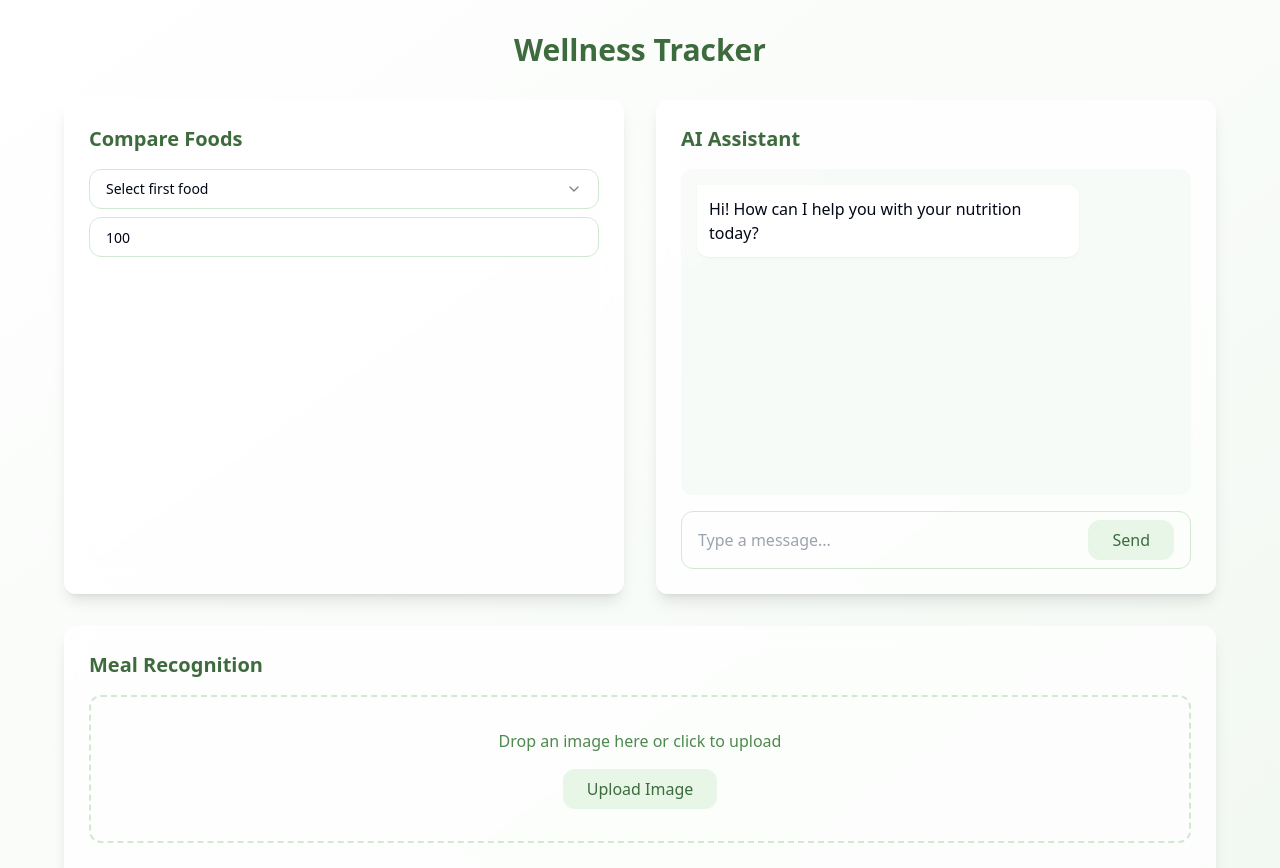
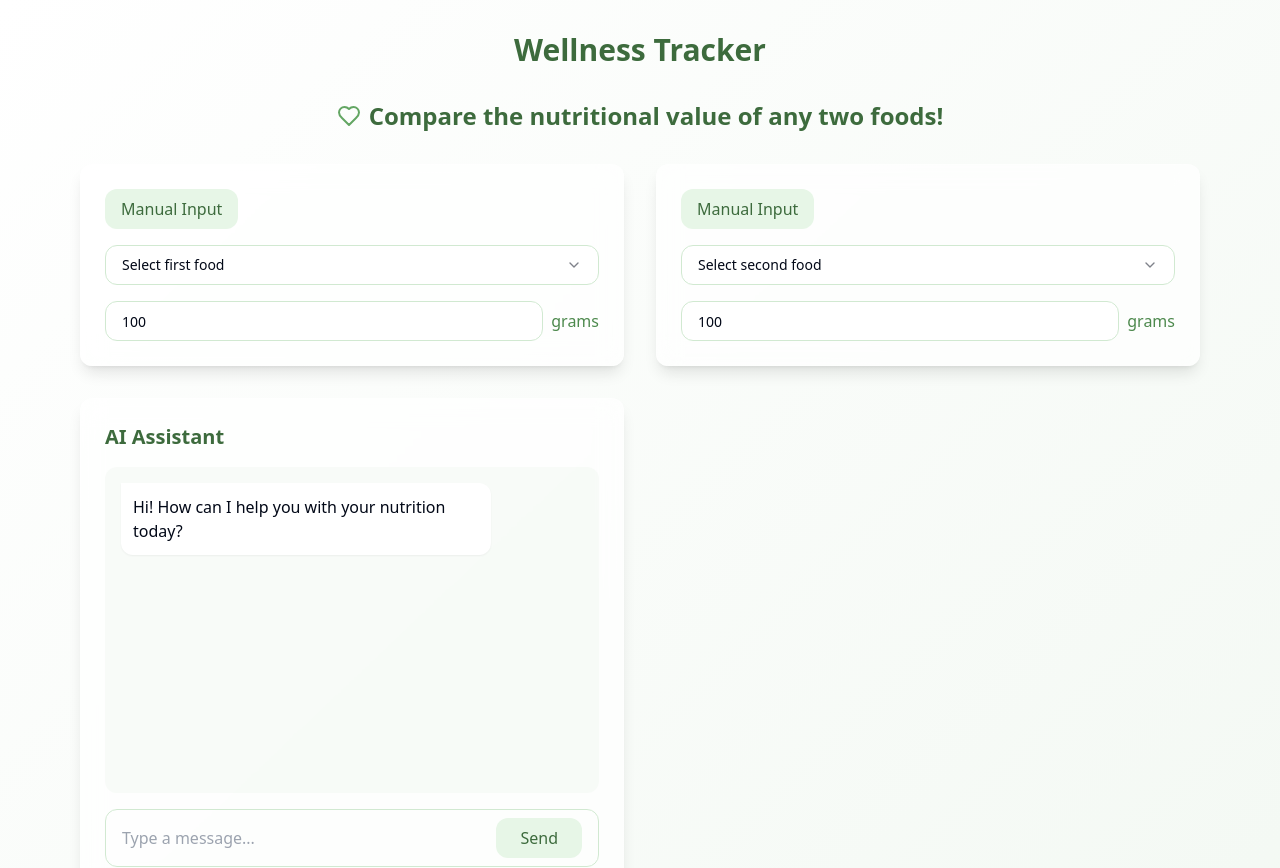
Before and after one commit to ZProX855/nourishly-welltrack, a React (Vite) app: page / in a window 1280 px wide. Shown: the top 868 px of the page. Built offline with nearby package versions, Linux system fonts and the light colour scheme.

Commit message:
Refactor UI components
Improve the visual style and consistency of the UI components to match the design of other website components.

```diff
--- /dev/null
+++ b/src/components/ui/progress-bar.tsx
@@ -0,0 +1,28 @@
+
+import { cn } from "@/lib/utils";
+
+interface ProgressBarProps {
+  value: number;
+  max: number;
+  label: string;
+  className?: string;
+}
+
+export const ProgressBar = ({ value, max, label, className }: ProgressBarProps) => {
+  const percentage = Math.min((value / max) * 100, 100);
+
+  return (
+    <div className="space-y-1.5">
+      <div className="flex justify-between text-sm">
+        <span className="text-wellness-700">{label}</span>
+        <span className="text-wellness-600">{value}g</span>
+      </div>
+      <div className={cn("h-2 w-full bg-wellness-100 rounded-full", className)}>
+        <div
+          className="h-full bg-wellness-500 rounded-full transition-all duration-500 ease-out"
+          style={{ width: `${percentage}%` }}
+        />
+      </div>
+    </div>
+  );
+};
--- a/src/pages/Index.tsx
+++ b/src/pages/Index.tsx
@@ -1,16 +1,8 @@
-
 import { Layout } from "@/components/Layout";
 import { useState } from "react";
 import { Card } from "@/components/ui/card";
-import {
-  Table,
-  TableHeader,
-  TableBody,
-  TableRow,
-  TableHead,
-  TableCell,
-} from "@/components/ui/table";
 import { Input } from "@/components/ui/input";
+import { Heart } from "lucide-react";
 import {
   Select,
   SelectContent,
@@ -18,6 +10,7 @@ import {
   SelectTrigger,
   SelectValue,
 } from "@/components/ui/select";
+import { ProgressBar } from "@/components/ui/progress-bar";
 
 interface NutritionalInfo {
   calories: number;
@@ -33,7 +26,6 @@ const Index = () => {
   const [weight1, setWeight1] = useState("100");
   const [weight2, setWeight2] = useState("100");
 
-  // Placeholder data - would be replaced with actual API data
   const foodOptions = [
     { value: "chicken", label: "Chicken Breast", category: "Protein" },
     { value: "rice", label: "Brown Rice", category: "Carbs" },
@@ -50,7 +42,7 @@ const Index = () => {
     yogurt: { calories: 59, protein: 10, carbs: 3.6, fat: 0.4, fiber: 0 },
   };
 
-  const NutritionalTable = ({ foodId, weight }: { foodId: string; weight: string }) => {
+  const NutritionalProgress = ({ foodId, weight }: { foodId: string; weight: string }) => {
     if (!foodId) return null;
     const baseInfo = mockNutritionalInfo[foodId];
     if (!baseInfo) return null;
@@ -65,48 +57,38 @@ const Index = () => {
     };
 
     return (
-      <Table>
-        <TableHeader>
-          <TableRow>
-            <TableHead className="w-[200px]">Nutrient</TableHead>
-            <TableHead>Amount</TableHead>
-          </TableRow>
-        </TableHeader>
-        <TableBody>
-          <TableRow>
-            <TableCell>Calories</TableCell>
-            <TableCell>{info.calories} kcal</TableCell>
-          </TableRow>
-          <TableRow>
-            <TableCell>Protein</TableCell>
-            <TableCell>{info.protein}g</TableCell>
-          </TableRow>
-          <TableRow>
-            <TableCell>Carbohydrates</TableCell>
-            <TableCell>{info.carbs}g</TableCell>
-          </TableRow>
-          <TableRow>
-            <TableCell>Fat</TableCell>
-            <TableCell>{info.fat}g</TableCell>
-          </TableRow>
-          <TableRow>
-            <TableCell>Fiber</TableCell>
-            <TableCell>{info.fiber}g</TableCell>
-          </TableRow>
-        </TableBody>
-      </Table>
+      <div className="space-y-6 mt-4">
+        <h3 className="text-lg font-medium text-wellness-700">Enter a food</h3>
+        <div className="space-y-4">
+          <div className="flex justify-between text-sm">
+            <span className="text-wellness-700">Calories</span>
+            <span className="text-wellness-600">{info.calories} kcal</span>
+          </div>
+          <ProgressBar value={info.protein} max={50} label="Protein" className="bg-wellness-100" />
+          <ProgressBar value={info.carbs} max={100} label="Carbs" className="bg-wellness-100" />
+          <ProgressBar value={info.fat} max={40} label="Fat" className="bg-wellness-100" />
+          <ProgressBar value={info.fiber} max={30} label="Fiber" className="bg-wellness-100" />
+        </div>
+      </div>
     );
   };
 
   return (
     <Layout>
-      <div className="grid grid-cols-1 md:grid-cols-2 gap-8 max-w-6xl mx-auto">
+      <div className="max-w-6xl mx-auto px-4">
+        <div className="flex items-center justify-center gap-2 mb-8">
+          <Heart className="w-6 h-6 text-wellness-500" />
+          <h1 className="text-2xl font-semibold text-wellness-700">
+            Compare the nutritional value of any two foods!
+          </h1>
+        </div>
+
+        <div className="grid grid-cols-1 md:grid-cols-2 gap-8">
           <Card className="wellness-card">
-          <h2 className="text-xl font-semibold mb-4 text-wellness-700">
-            Compare Foods
-          </h2>
             <div className="space-y-4">
-            <div className="space-y-2">
+              <div className="inline-block px-4 py-2 rounded-lg bg-wellness-100 text-wellness-700">
+                Manual Input
+              </div>
               <Select value={food1} onValueChange={setFood1}>
                 <SelectTrigger className="wellness-input">
                   <SelectValue placeholder="Select first food" />
@@ -119,15 +101,46 @@ const Index = () => {
                   ))}
                 </SelectContent>
               </Select>
+              <div className="flex gap-2 items-center">
                 <Input
                   type="number"
                   value={weight1}
                   onChange={(e) => setWeight1(e.target.value)}
-                placeholder="Weight in grams"
                   className="wellness-input"
                 />
-              {food1 && <NutritionalTable foodId={food1} weight={weight1} />}
+                <span className="text-wellness-600">grams</span>
               </div>
+              {food1 && <NutritionalProgress foodId={food1} weight={weight1} />}
+            </div>
+          </Card>
+
+          <Card className="wellness-card">
+            <div className="space-y-4">
+              <div className="inline-block px-4 py-2 rounded-lg bg-wellness-100 text-wellness-700">
+                Manual Input
+              </div>
+              <Select value={food2} onValueChange={setFood2}>
+                <SelectTrigger className="wellness-input">
+                  <SelectValue placeholder="Select second food" />
+                </SelectTrigger>
+                <SelectContent>
+                  {foodOptions.map((food) => (
+                    <SelectItem key={food.value} value={food.value}>
+                      {food.label}
+                    </SelectItem>
+                  ))}
+                </SelectContent>
+              </Select>
+              <div className="flex gap-2 items-center">
+                <Input
+                  type="number"
+                  value={weight2}
+                  onChange={(e) => setWeight2(e.target.value)}
+                  className="wellness-input"
+                />
+                <span className="text-wellness-600">grams</span>
+              </div>
+              {food2 && <NutritionalProgress foodId={food2} weight={weight2} />}
             </div>
           </Card>
 
@@ -176,6 +189,7 @@ const Index = () => {
             </div>
           </Card>
         </div>
+      </div>
     </Layout>
   );
 };
```
Lines whose indentation alone changed are shown as unchanged.
